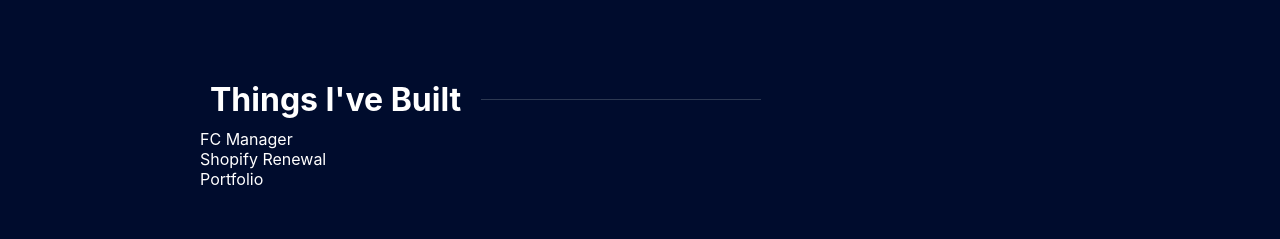
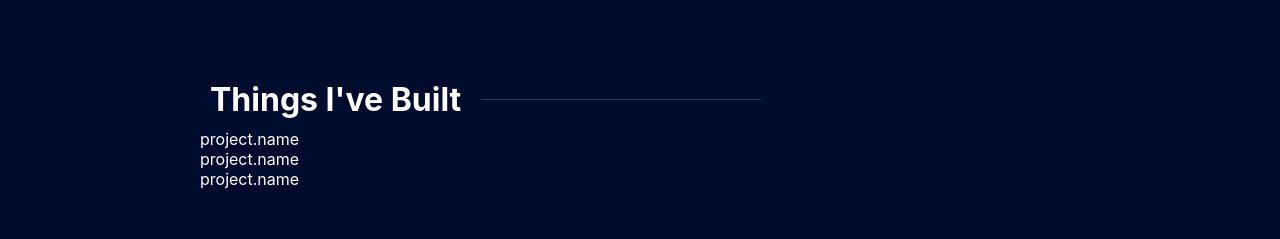
Before and after one commit to FoxeyesJK/Portfolio, a React (Create React App) app: page / in a window 1280 px wide. Shown: the part 2160-2399 px from the top of the page. Built offline with nearby package versions, Linux system fonts and the light colour scheme.

Commit message:
Add project data.js

```diff
--- a/src/sections/career/career.components.jsx
+++ b/src/sections/career/career.components.jsx
@@ -18,7 +18,7 @@ import {
 
 const Career = () => {
     const [activeTabId, setActiveTabId] = useState(1);
-    const [collections] = useState(CAREER_DATA);
+    const [careers] = useState(CAREER_DATA);
 
     return (
         <CareerContainer>
@@ -26,19 +26,19 @@ const Career = () => {
             <ContentsContainer>
             <ListContainer>
                 <TabActiveBar activeTabId={activeTabId} />
-                {collections.map(collection => (
-                    <TabContainer key={collection.id}>
-                        <TabButton onClick={() => setActiveTabId(collection.id)}>{collection.company}</TabButton>
+                {careers.map(career => (
+                    <TabContainer key={career.id}>
+                        <TabButton onClick={() => setActiveTabId(career.id)}>{career.company}</TabButton>
                     </TabContainer>
                 ))}
             </ListContainer>
-            {collections.filter(collection => collection.id === activeTabId)
-                            .map(collection => (
+            {careers.filter(career=> career.id === activeTabId)
+                            .map(career => (
                     <DetailContainer>
-                        <DetailHeader>{collection.title} @ {collection.company}</DetailHeader>
-                        <DetailSubHeader>{collection.period}</DetailSubHeader>
+                        <DetailHeader>{career.title} @ {career.company}</DetailHeader>
+                        <DetailSubHeader>{career.period}</DetailSubHeader>
                         <DetailDescriptions>
-                        {collection.descriptions.map(description => <Description key={description.id}>{description.content}</Description>)}
+                        {career.descriptions.map(description => <Description key={description.id}>{description.content}</Description>)}
                         </DetailDescriptions>
                     </DetailContainer>
                 ))}
--- a/src/sections/project/project.components.jsx
+++ b/src/sections/project/project.components.jsx
@@ -1,4 +1,5 @@
-import React from 'react'
+import React, { useState } from 'react'
+import PROJECT_DATA from './project.data'
 
 import {
     ProjectContainer,
@@ -8,12 +9,18 @@ import {
 } from './project.styles'
 
 const Project = () => {
+    const [projects] = useState(PROJECT_DATA);
+
     return (
         <ProjectContainer>
             <ProjectHeader>Things I've Built</ProjectHeader>
-            <ContentsContainer>FC Manager</ContentsContainer>
-            <ContentsContainer>Shopify Renewal</ContentsContainer>
-            <ContentsContainer>Portfolio</ContentsContainer>
+            <ContentsContainer>
+            {
+                projects.map(project =>
+                    <div>project.name</div>
+                    )
+            }
+            </ContentsContainer>
         </ProjectContainer>
     )
 }
--- /dev/null
+++ b/src/sections/project/project.data.js
@@ -0,0 +1,64 @@
+const PROJECT_DATA = [
+    {
+      id: 1,
+      type: 'Featured Project',
+      name: 'FCManager',
+      description: 'Freelance',
+      stacks: [
+        {
+          id: 1,
+          name: 'react.js'
+        },
+        {
+          id: 2,
+          name: 'redux.js'
+        },
+        {
+          id: 3,
+          name: '.net core'
+        }
+      ]
+    },
+    {
+      id: 2,
+      type: 'Featured Project',
+      name: 'FCManager',
+      description: 'Freelance',
+      stacks: [
+        {
+          id: 1,
+          name: 'react.js'
+        },
+        {
+          id: 2,
+          name: 'redux.js'
+        },
+        {
+          id: 3,
+          name: '.net core'
+        }
+      ]
+    },
+    {
+      id: 3,
+      type: 'Featured Project',
+      name: 'FCManager',
+      description: 'Freelance',
+      stacks: [
+        {
+          id: 1,
+          name: 'react.js'
+        },
+        {
+          id: 2,
+          name: 'redux.js'
+        },
+        {
+          id: 3,
+          name: '.net core'
+        }
+      ]
+    }
+  ];
+
+  export default PROJECT_DATA;
```
